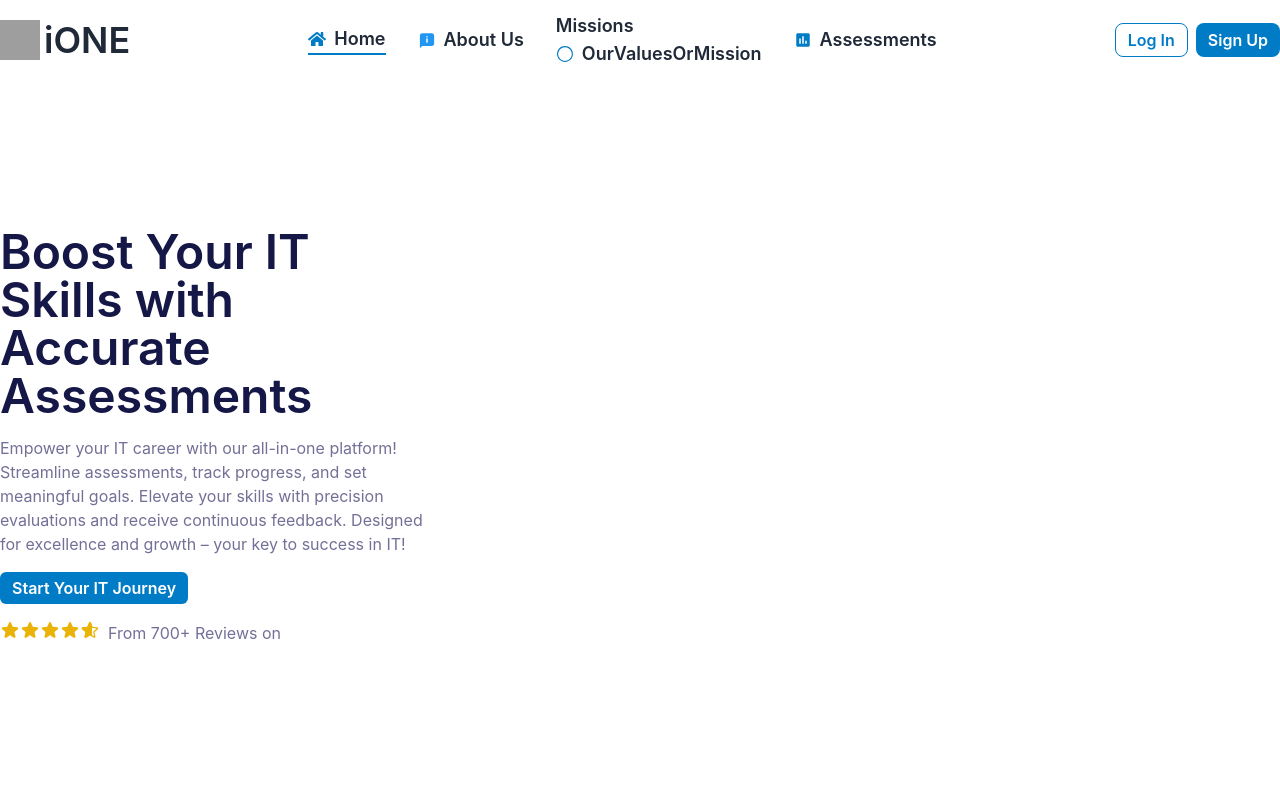
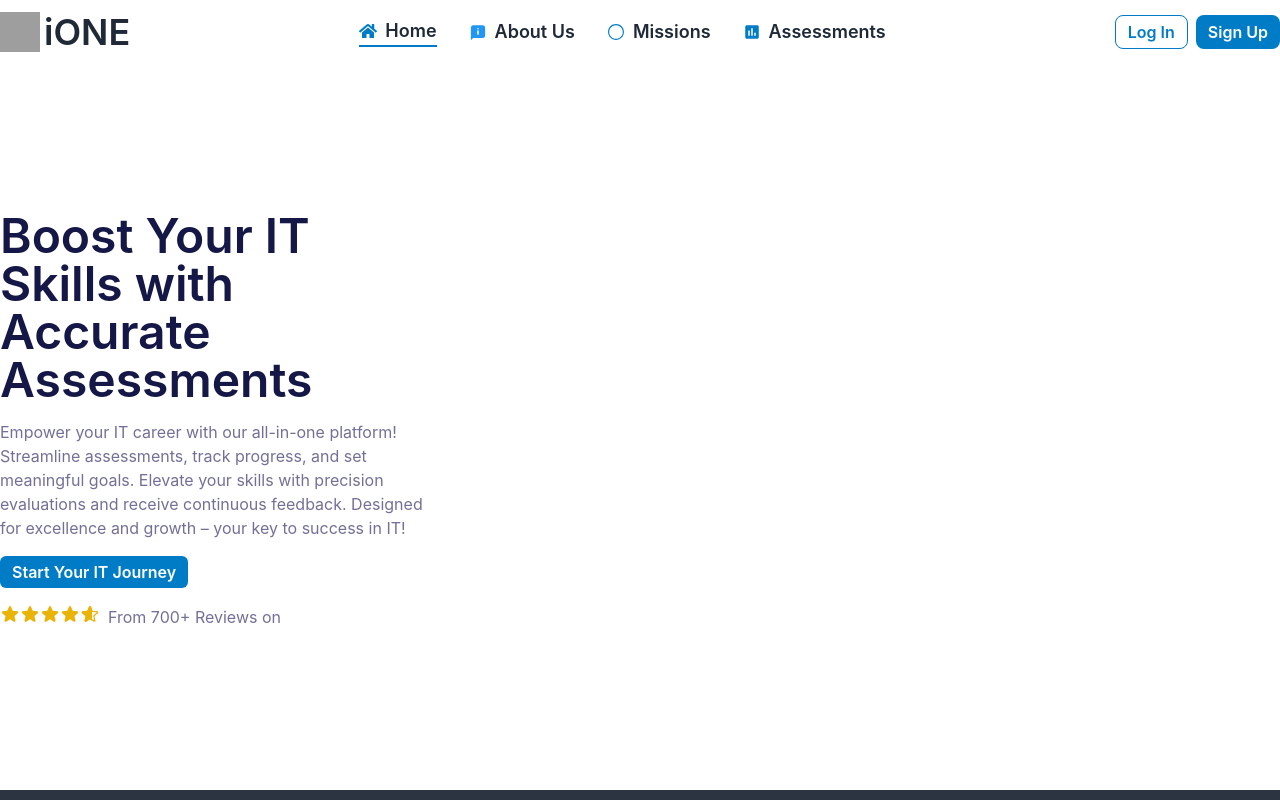
Before and after one commit to tahmidurrahmann/company-evaluation-platform-client, a React (Vite) app: page / in a window 1280 px wide. Shown: the top 800 px of the page. Built offline with nearby package versions, Linux system fonts and the light colour scheme; grey boxes are pictures that could not be loaded.

Commit message:
navbar error fixt

```diff
--- a/src/shared/NavBar/NavBar.jsx
+++ b/src/shared/NavBar/NavBar.jsx
@@ -34,8 +34,7 @@ const NavBar = () => {
                 isPending ? "pending" : isActive ? "font-semibold border-b-2 border-b-[#007cc7] transition text-lg" : "font-semibold hover:border-b-2 hover:border-b-[#007cc7] transition text-lg"
             }
         >
-            Missions
-            <span className="flex gap-2 items-center"><RxValue className="text-[#007cc7]"/>OurValuesOrMission</span>
+            <span className="flex gap-2 items-center"><RxValue className="text-[#007cc7]"/>Missions</span>
         </NavLink>
         <NavLink
             to="/assessments"
```
